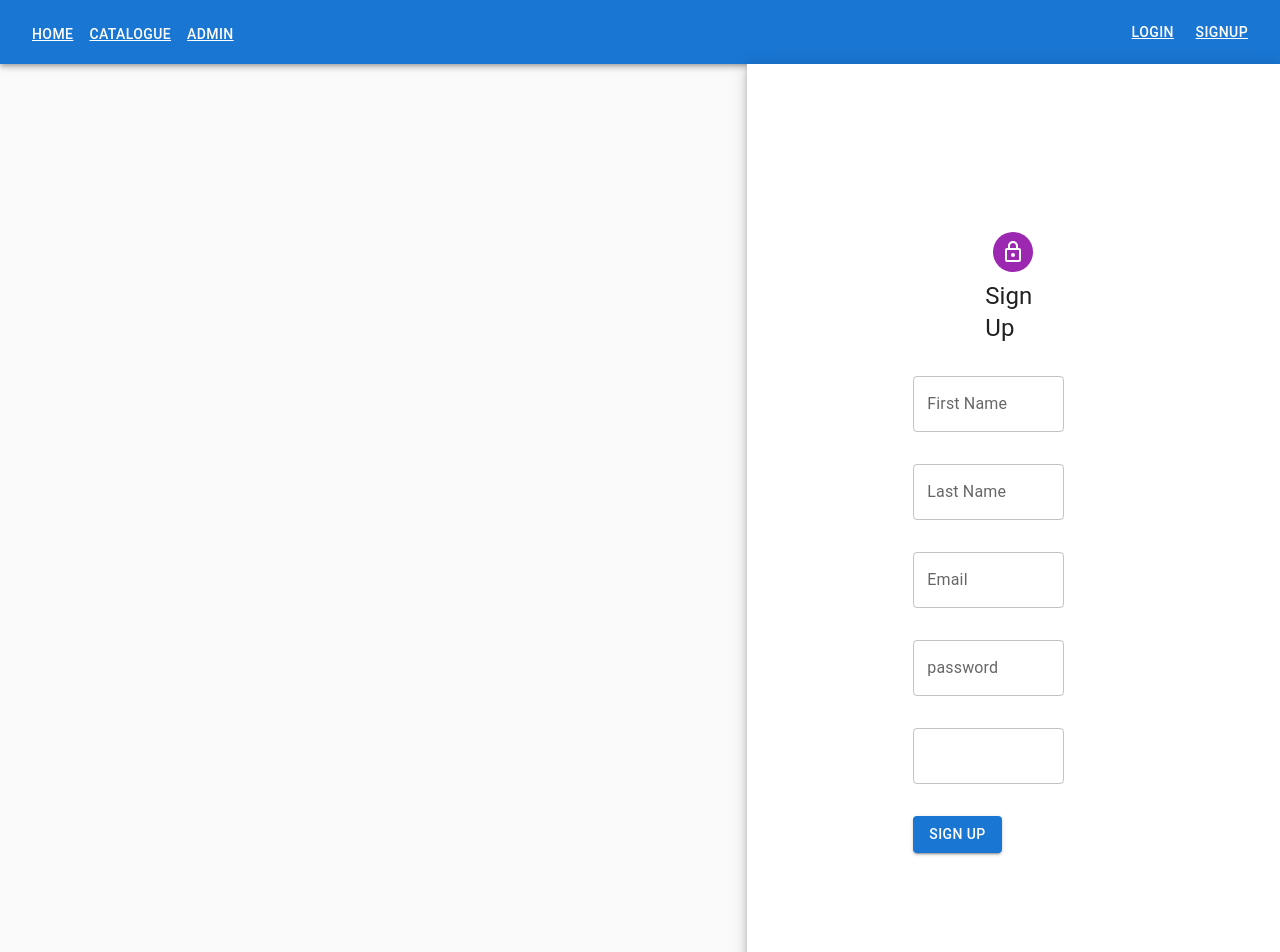
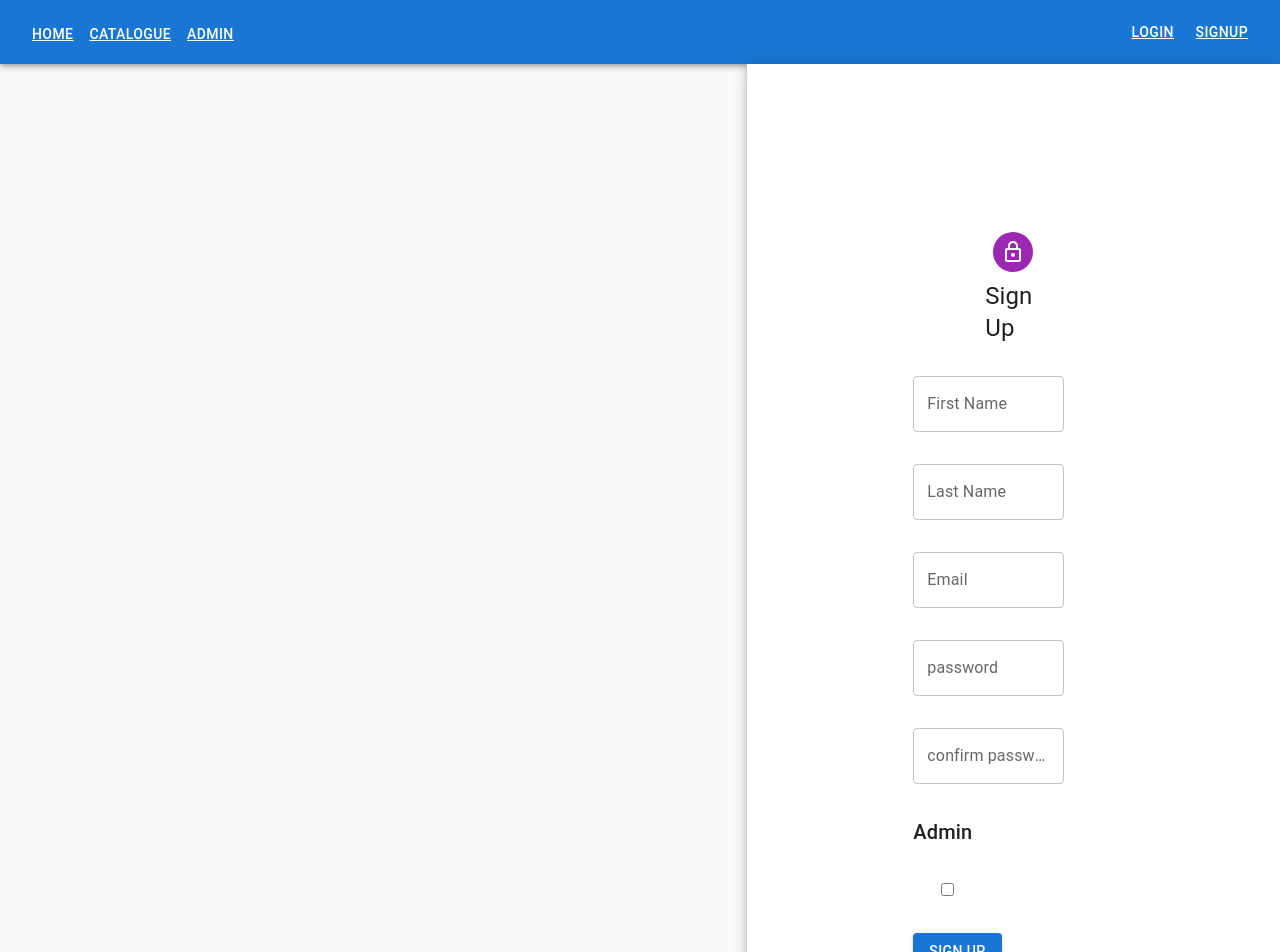
Before and after one commit to sumana-96/ecom_shop_app, a React (Create React App) app in the folder ecom_app_ui/: page /signup in a window 1280 px wide. Shown: the top 952 px of the page. Built offline with nearby package versions, Linux system fonts and the light colour scheme; what react-swipeable-views-utils would draw is missing.

Commit message:
checkbox signup page

```diff
--- a/ecom_app_ui/src/components/signupSide.js
+++ b/ecom_app_ui/src/components/signupSide.js
@@ -16,8 +16,13 @@ import Navbar from "./navbar";
 import { createUser } from "../redux/signup/signupAction";
 import { useDispatch } from "react-redux";
 import { connect } from "react-redux";
+import { useState } from 'react';
 
 const theme = createTheme();
+
+function toggle(value){
+  return !value;
+}
 
 function Signup() {
   const formSchema = Yup.object().shape({
@@ -35,9 +40,11 @@ function Signup() {
 
   const formOptions = { resolver: yupResolver(formSchema) };
   const { register, handleSubmit, formState } = useForm(formOptions);
+  const [checked, setChecked] = useState(false);
   const { errors } = formState;
   const dispatch = useDispatch();
   const onSubmit = async (data) => {
+    console.log("page data",data);
     dispatch(createUser(data));
   };
 
@@ -149,6 +156,7 @@ function Signup() {
                   </Box>
                   <Box mx={1} px={2} py={2}>
                     <TextField
+                      label="confirm password"
                       variant="outlined"
                       name="confirmPwd"
                       type="password"
@@ -158,6 +166,17 @@ function Signup() {
                       }`}
                     />
                     <div>{errors.confirmPwd?.message}</div>
+                  </Box>
+                  <Box mx={1} px={2} py={2}>
+                    <Typography component="h6" variant="h6">Admin</Typography>
+                  </Box>
+                  <Box mx={1} px={5} py={2}>
+                  <input
+                    type="checkbox"
+                    name="isadmin"
+                    checked={checked}
+                    onChange={() => setChecked(toggle)}
+                  />
                   </Box>
                   <Box mx={1} px={2} py={2}>
                     <Button variant="contained" type="submit">
```
